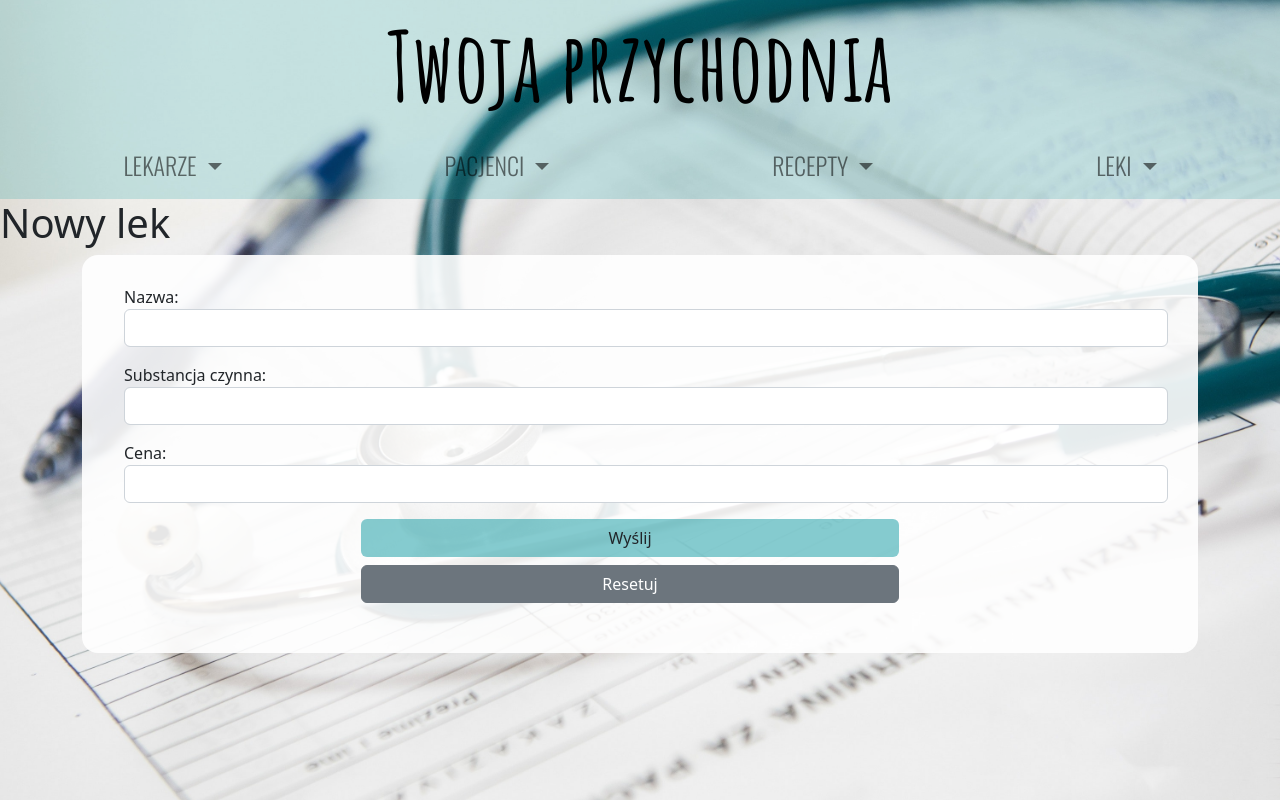
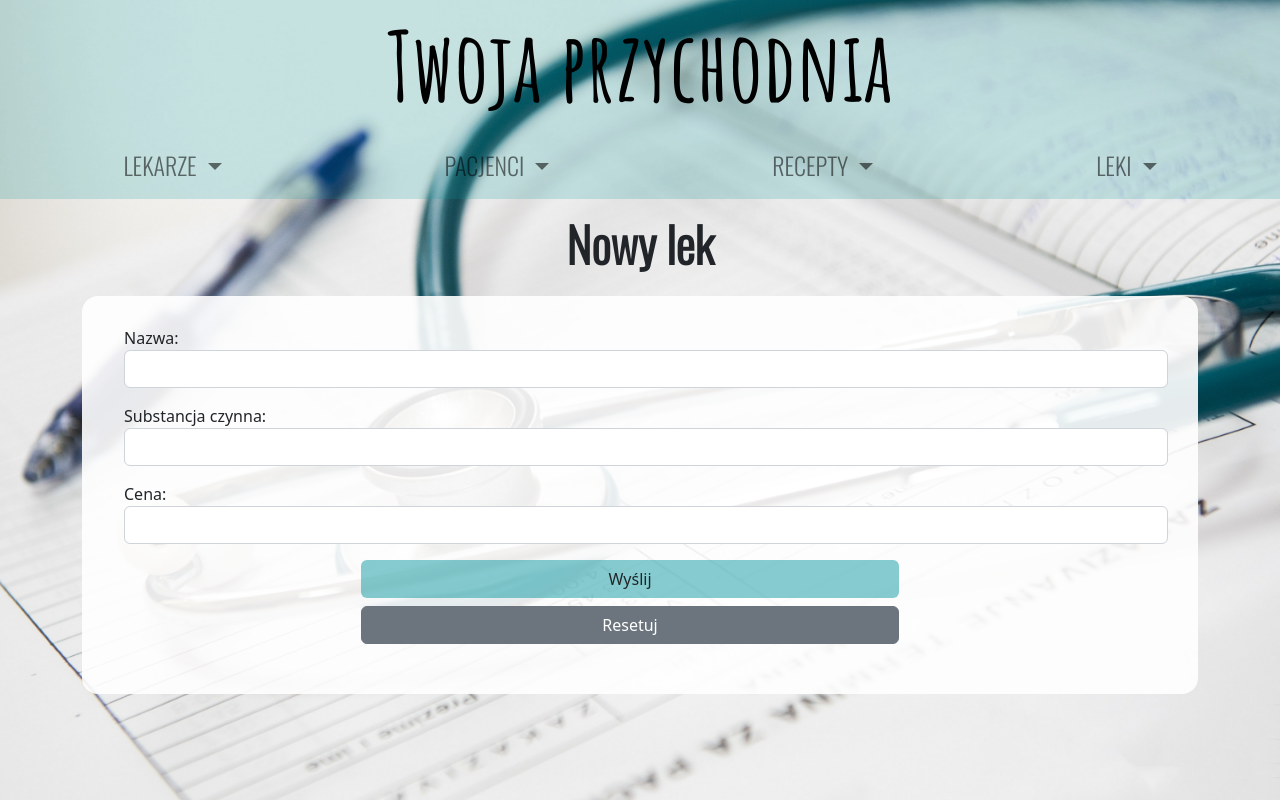
Before and after one commit to jvstyna/Przychodnia, a Django app: page /dodaj_lek/ in a window 1280 px wide. Run offline with Django 4.2, Linux system fonts and the light colour scheme; some libraries are stand-ins or nearby versions.

Commit message:
added padding at the bottom of the website

```diff
--- a/przychodnia_app/templates/dodaj_lek.html
+++ b/przychodnia_app/templates/dodaj_lek.html
@@ -4,7 +4,7 @@
 
 {% block zawartosc %}
 <meta charset="UTF-8">
-<h1>Nowy lek</h1>
+<h1 class="header-logotype2 text-center p-3">Nowy lek</h1>
 
 {% include 'dodaj.html' %}
 
--- a/przychodnia_app/templates/dodaj_pacjenta.html
+++ b/przychodnia_app/templates/dodaj_pacjenta.html
@@ -4,7 +4,7 @@
 
 {% block zawartosc %}
 <meta charset="UTF-8">
-<h1>Nowy pacjent</h1>
+<h1 class="header-logotype2 text-center p-3">Nowy pacjent</h1>
 
 {% include 'dodaj.html' %}
 {% endblock %}
--- a/przychodnia_app/templates/szablon.html
+++ b/przychodnia_app/templates/szablon.html
@@ -8,7 +8,7 @@
     <title>{% block tytul %}Twoja przychodnia{% endblock %}</title>
     <link href="{% static 'main.css' %}" rel="stylesheet">
   </head>
-  <body class="bg-justyna-custom">
+  <body class="bg-justyna-custom pb-5">
   <div class="d-flex justify-content-center w-100">
     <h1 class="header-logotype w-100 p-2 text-center">
         <a href="{% url 'index' %}">Twoja przychodnia</a>
```
